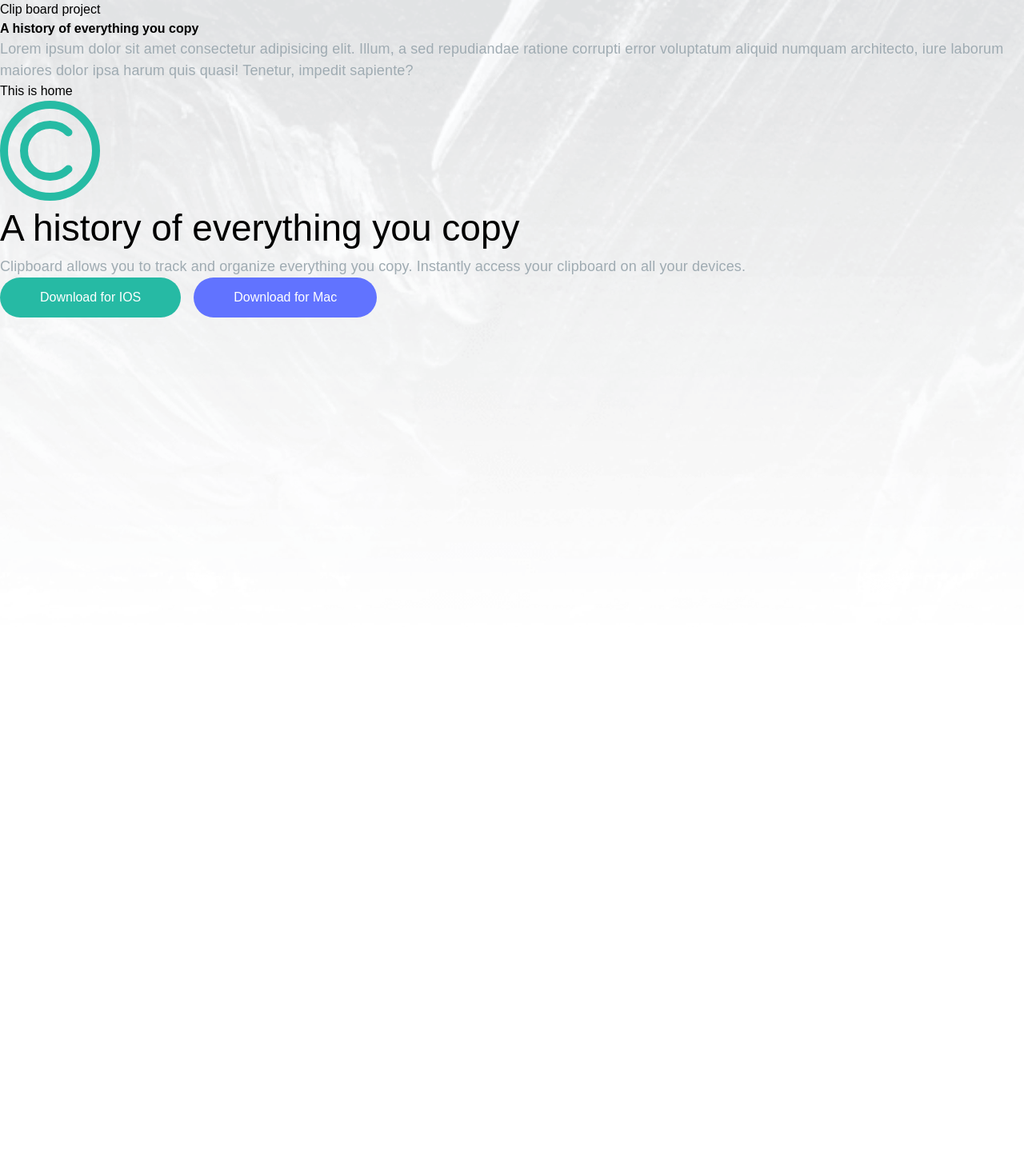
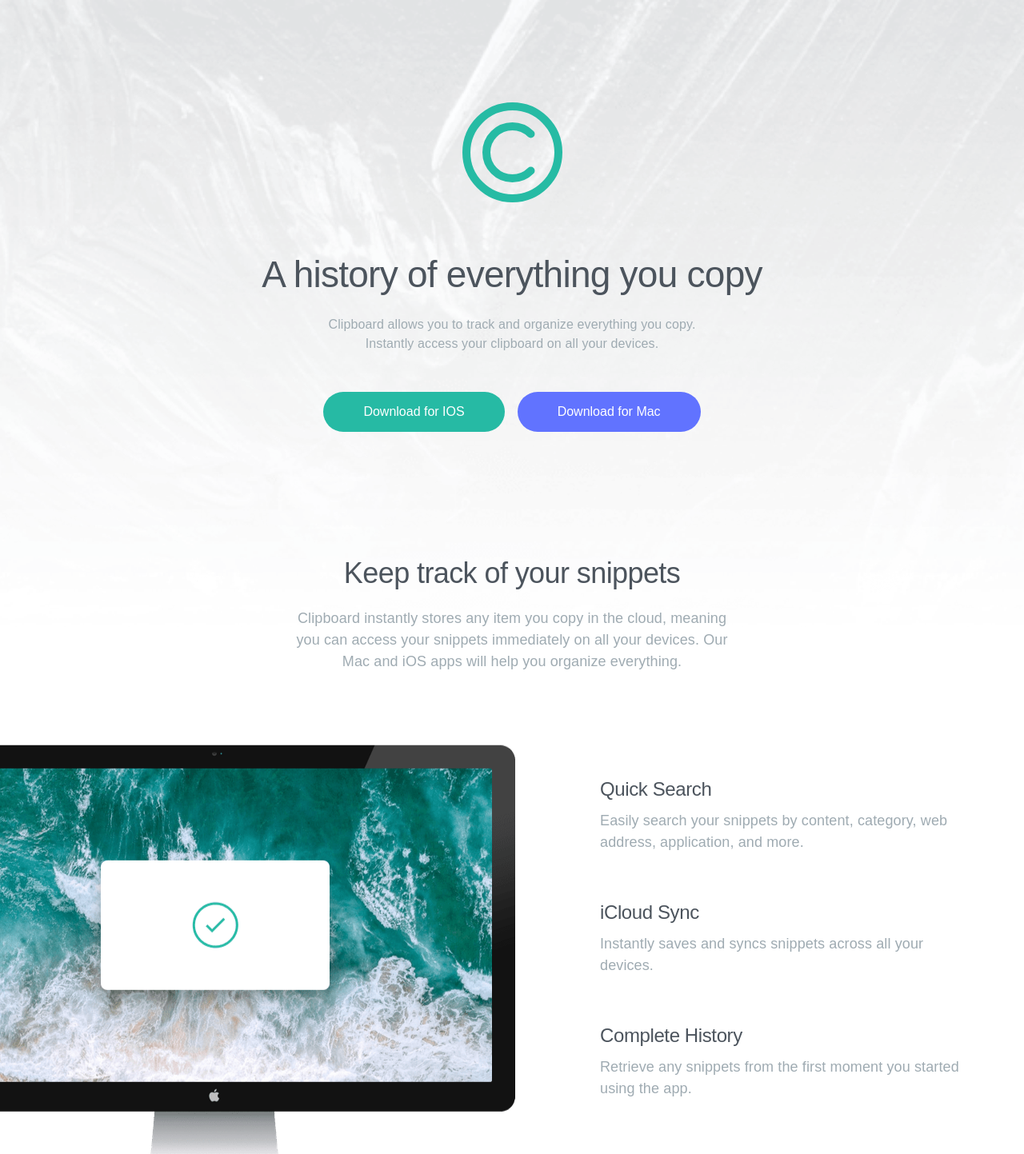
Before and after one commit to DivineUgorji/frontendmentor-projects, a React (Vite) app in the folder clipboard-landing-page/: page / in a window 1280 px wide. Shown: the top 1443 px of the page at 80% size. Before the commit the page ends 800 px from the top, so only its background shows below. Built offline with nearby package versions, Linux system fonts and the light colour scheme; a web font is replaced by a local one.

Commit message:
Build hero and feature sections 🎉

```diff
--- /dev/null
+++ b/clipboard-landing-page/contents.js
@@ -0,0 +1,23 @@
+const features = [
+  {
+    id: 1,
+    title: "Quick Search",
+    description:
+      "Easily search your snippets by content, category, web address, application, and more.",
+  },
+
+  {
+    id: 2,
+    title: "iCloud Sync",
+    description: "Instantly saves and syncs snippets across all your devices.",
+  },
+
+  {
+    id: 3,
+    title: "Complete History",
+    description:
+      " Retrieve any snippets from the first moment you started using the app.",
+  },
+];
+
+export default features;
--- a/clipboard-landing-page/index.html
+++ b/clipboard-landing-page/index.html
@@ -6,9 +6,7 @@
     <meta name="viewport" content="width=device-width, initial-scale=1.0" />
     <title>clipboard landing page</title>
   </head>
-  <body
-    class="font-display bg-[url('/src/assets/images/bg-header-mobile.png')] lg:bg-[url('/src/assets/images/bg-header-desktop.png')] h-screen bg-no-repeat bg-center bg-cover"
-  >
+  <body class="font-display overflow-x-clip">
     <div id="root"></div>
     <script type="module" src="/src/main.jsx"></script>
   </body>
--- a/clipboard-landing-page/src/App.jsx
+++ b/clipboard-landing-page/src/App.jsx
@@ -4,15 +4,6 @@ import Home from "./components/sections/Home";
 const App = () => {
   return (
     <div>
-      <h1>Clip board project</h1>
-      <h1 className="font-bold">A history of everything you copy</h1>
-      <p>
-        Lorem ipsum dolor sit amet consectetur adipisicing elit. Illum, a sed
-        repudiandae ratione corrupti error voluptatum aliquid numquam
-        architecto, iure laborum maiores dolor ipsa harum quis quasi! Tenetur,
-        impedit sapiente?
-      </p>
-
       <Home />
     </div>
   );
--- a/clipboard-landing-page/src/components/UI/Button/Button.jsx
+++ b/clipboard-landing-page/src/components/UI/Button/Button.jsx
@@ -3,7 +3,7 @@ import React, { Children } from "react";
 const Button = ({ children, className }) => {
   return (
     <button
-      className={`cursor-pointer lg:px-[50px] md:px-[36px] py-[13px] rounded-[28px] ${className}`}
+      className={`w-full md:max-w-fit cursor-pointer lg:px-[50px] md:px-[36px] py-[13px] rounded-[28px] ${className}`}
     >
       {children}
     </button>
--- /dev/null
+++ b/clipboard-landing-page/src/components/sections/AccessFeature.jsx
@@ -0,0 +1,25 @@
+import React from "react";
+import deviceImg from "../../assets/images/image-devices.png";
+
+const AccessFeature = () => {
+  return (
+    <section className="wrapper flex flex-col items-center text-center md:pt-[9.375rem] pb-[9.375rem]">
+      <div className="">
+        <h2 className="font-normal text-fs-2">Access Clipboard Anywhere</h2>
+        <p className="text-center pt-4">
+          Whether you’re on the go, or at your computer, you can access all your
+          Clipboard snippets in a few simple clicks.
+        </p>
+      </div>
+      <div className="pt-[4rem] md:pt-[6.875rem]">
+        <img
+          src={deviceImg}
+          alt="A phone slightly placed at the top of a laptop"
+          className="w-[311px] h-[182px] md:w-[812px] md:h-auto"
+        />
+      </div>
+    </section>
+  );
+};
+
+export default AccessFeature;
--- a/clipboard-landing-page/src/components/sections/Features.jsx
+++ b/clipboard-landing-page/src/components/sections/Features.jsx
@@ -1,10 +1,132 @@
+// import React from "react";
+// import featureImg from "../../assets/images/image-computer.png";
+// import features from "../../../contents";
+
+// const Features = () => {
+//   return (
+//     <section className="relative  wrapper">
+//       <div className="">
+//         <h2>Keep tracks of your snippets</h2>
+//         <p>
+//           Clipboard instantly stores any item you copy in the cloud, meaning you
+//           can access your snippets immediately on all your devices. Our Mac and
+//           iOS apps will help you organize everything.
+//         </p>
+//       </div>
+
+//       <div className="grid grid-cols-1 md:grid-cols-2">
+//         {/* Image pulled left */}
+//         <picture className="">
+//           <img
+//             src={featureImg}
+//             alt="desktop computer screen"
+//             className="absolute left-0 -translate-x-1/4 w-[312px] h-[238px] md:w-[752px] md:h-[572px]"
+//           />
+//         </picture>
+
+//         {/* Text in its own grid column */}
+//         <ul className="space-y-8 md:col-start-2">
+//           {features.map((feature) => (
+//             <li key={feature.id}>
+//               <h3 className="font-semibold text-lg">{feature.title}</h3>
+//               <p className="text-gray-600">{feature.description}</p>
+//             </li>
+//           ))}
+//         </ul>
+//       </div>
+//     </section>
+//   );
+// };
+
+// export default Features;
+
+// import React from "react";
+// import featureImg from "../../assets/images/image-computer.png";
+// import features from "../../../contents";
+
+// const Features = () => {
+//   return (
+//     <section className="relative wrapper ">
+//       {/* Text block */}
+//       <div className="">
+//         <h2 className="font-bold text-fs-2 mb-4">
+//           Keep track of your snippets
+//         </h2>
+//         <p className="text-fs-5 text-gray-600 mb-12">
+//           Clipboard instantly stores any item you copy in the cloud, meaning you
+//           can access your snippets immediately on all your devices. Our Mac and
+//           iOS apps will help you organize everything.
+//         </p>
+//       </div>
+//       <div className="grid grid-cols-1 md:grid-cols-[repeat(2,1fr)] py-[4rem]">
+//         {/* Image block */}
+//         <picture className="justify-self-center md:absolute md:left-0 md:translate-x-[-25%] md:top-[10%] md:-z-10">
+//           <img
+//             src={featureImg}
+//             alt="desktop computer screen"
+//             className="w-[312px] h-[238px] md:w-[512px] md:h-[450px] lg:w-[752px] lg:h-[572px]"
+//           />
+//         </picture>
+
+//         <ul className="space-y-8">
+//           {features.map((feature) => (
+//             <li key={feature.id}>
+//               <h3 className="font-semibold text-lg">{feature.title}</h3>
+//               <p className="text-gray-600">{feature.description}</p>
+//             </li>
+//           ))}
+//         </ul>
+//       </div>
+//     </section>
+//   );
+// };
+
+// export default Features;
+
 import React from "react";
+import featureImg from "../../assets/images/image-computer.png";
+import features from "../../../contents";
 
 const Features = () => {
   return (
-    <div>
-      <h1>This is Features</h1>
-    </div>
+    <section className="grid py-[9.375rem]">
+      {/* Top heading/description */}
+      <div className="wrapper text-center justify-self-center mb-[4.065rem] md:mb-[8rem]">
+        <h2 className="font-normal text-fs-2 mb-4">
+          Keep track of your snippets
+        </h2>
+        <p className="text-fs-4">
+          Clipboard instantly stores any item you copy in the cloud, meaning you
+          can access your snippets immediately on all your devices. Our Mac and
+          iOS apps will help you organize everything.
+        </p>
+      </div>
+
+      {/* Image + features side by side */}
+      <div className="wrapper wrapper-md relative grid grid-cols-1 gap-y-[3.5rem] md:grid-cols-[repeat(2,1fr)] md:items-center">
+        {/* Image pulled out left */}
+        <div className="">
+          <img
+            src={featureImg}
+            alt="desktop computer screen"
+            className="justify-self-center md:absolute md:left-0 md:translate-x-[-25%] md:translate-y-[-42%] w-[312px] h-[238px] md:w-[512px] md:h-[450px] lg:w-[752px] lg:h-[572px]"
+          />
+        </div>
+
+        {/* Features list */}
+        <ul
+          className="space-y-[3rem] md:space-y-[2rem] lg:space-y-[3.5rem] md:pl-[2rem] lg:pl-[6.875rem]
+        justify-self-center text-center md:text-left"
+        >
+          {features.map((feature) => (
+            <li key={feature.id}>
+              <h3 className="font-normal text-fs-3 mb-2">{feature.title}</h3>
+              <p className="text-fs-4">{feature.description}</p>
+            </li>
+          ))}
+        </ul>
+      </div>
+    </section>
   );
 };
 
--- a/clipboard-landing-page/src/components/sections/Hero.jsx
+++ b/clipboard-landing-page/src/components/sections/Hero.jsx
@@ -4,20 +4,24 @@ import Button from "../UI/Button/Button";
 
 const Hero = () => {
   return (
-    <div className="">
-      <img src={logo} alt="logo" />
-      <h1 className="font-medium text-fs-1">
+    <section className="wrapper flex flex-col items-center text-center pt-[8rem]">
+      <img src={logo} alt="logo" className="w-[125px] h-[125px]" />
+      <h1 className="font-normal text-fs-1 pt-[3.5rem]">
         A history of everything you copy
       </h1>
-      <p>
+      <p className="pt-4">
         Clipboard allows you to track and organize everything you copy.
         Instantly access your clipboard on all your devices.
       </p>
-      <div className="flex gap-4 items-center">
-        <Button className="bg-strong-cyan text-white">Download for IOS</Button>
-        <Button className="bg-light-blue text-white">Download for Mac</Button>
+      <div className="flex flex-col md:flex-row justify-center w-full gap-4 items-center pt-[3rem]">
+        <Button className="bg-strong-cyan text-white hover:opacity-75">
+          Download for IOS
+        </Button>
+        <Button className="bg-light-blue text-white hover:opacity-75">
+          Download for Mac
+        </Button>
       </div>
-    </div>
+    </section>
   );
 };
 
--- a/clipboard-landing-page/src/components/sections/Home.jsx
+++ b/clipboard-landing-page/src/components/sections/Home.jsx
@@ -1,11 +1,17 @@
 import React from "react";
 import Hero from "../sections/Hero";
+import Features from "./Features";
+import AccessFeature from "./AccessFeature";
 
 const Home = () => {
   return (
-    <main className="">
-      <h1>This is home</h1>
+    <main
+      className="bg-[url('/src/assets/images/bg-header-mobile.png')] lg:bg-[url('/src/assets/images/bg-header-desktop.png')]
+    h-screen bg-no-repeat bg-center bg-cover"
+    >
       <Hero />
+      <Features />
+      <AccessFeature />
     </main>
   );
 };
--- a/clipboard-landing-page/src/index.css
+++ b/clipboard-landing-page/src/index.css
@@ -26,11 +26,31 @@
 @import "tailwindcss";
 
 @layer base {
+  h1,
+  h2,
+  h3 {
+    color: var(--color-dark-grayish-blue);
+    line-height: auto;
+  }
+
+  h1 {
+    letter-spacing: -0.75px;
+  }
+
+  h2 {
+    letter-spacing: -0.59px;
+  }
+
+  h3 {
+    letter-spacing: -0.39px;
+  }
+
   p {
     color: var(--color-grayish-blue);
     font-size: var(----text-fs-4);
     line-height: 1.5;
     letter-spacing: 0.12px;
+    max-width: 56ch;
   }
 }
 
@@ -39,6 +59,7 @@
   --color-light-blue: hsl(233, 100%, 69%);
   --color-dark-grayish-blue: hsl(210, 10%, 33%);
   --color-grayish-blue: hsl(201, 11%, 66%);
+  --color-off-white: hsl(0, 0%, 95%);
 
   --font-display: "Bai Jamjuree", sans-serif;
 
@@ -48,26 +69,41 @@
     2.875rem
   );
 
-  ----text-fs-2: clamp(
+  --text-fs-2: clamp(
     1.75rem,
     1.4593023255813953rem + 1.2403100775193798vw,
     2.25rem
   );
 
-  ----text-fs-3: 1.5rem;
+  --text-fs-3: 1.5rem;
 
-  ----text-fs-4: 1.125rem;
+  --text-fs-4: 1.125rem;
 }
 
-/* .bg-desktop-header {
-  @apply bg-[url('../assets/images/bg-header-desktop.png'), linear-gradient(to_right, var(--color-dark-grayish-blue), var(--color-grayish-blue))];
+@layer components {
+  .wrapper {
+    padding-inline: 32px;
+  }
 
-  @apply bg-[url('../assets/images/bg-header-desktop.png'),linear-gradient(to_bottom,var(--color-dark-grayish-blue),var(--color-grayish-blue))];
-   bg-[url('../assets/images/bg-header-desktop.png')];
-} */
+  @media (width >= 48em) {
+    .wrapper {
+      padding-inline: 64px;
+    }
+  }
 
-/* @utility {
-  .bg-desktop-header {
-   bg-[url('../assets/images/bg-header-desktop.png')];
+  @media (width >= 75em) {
+    .wrapper {
+      max-width: 70em;
+      margin-inline: auto;
+      padding-inline: 0;
+    }
+  }
 }
-} */
+
+@layer components {
+  @media (width >= 768px) and (width <= 1094px) {
+    .wrapper-md {
+      padding-inline-end: 32px;
+    }
+  }
+}
```
